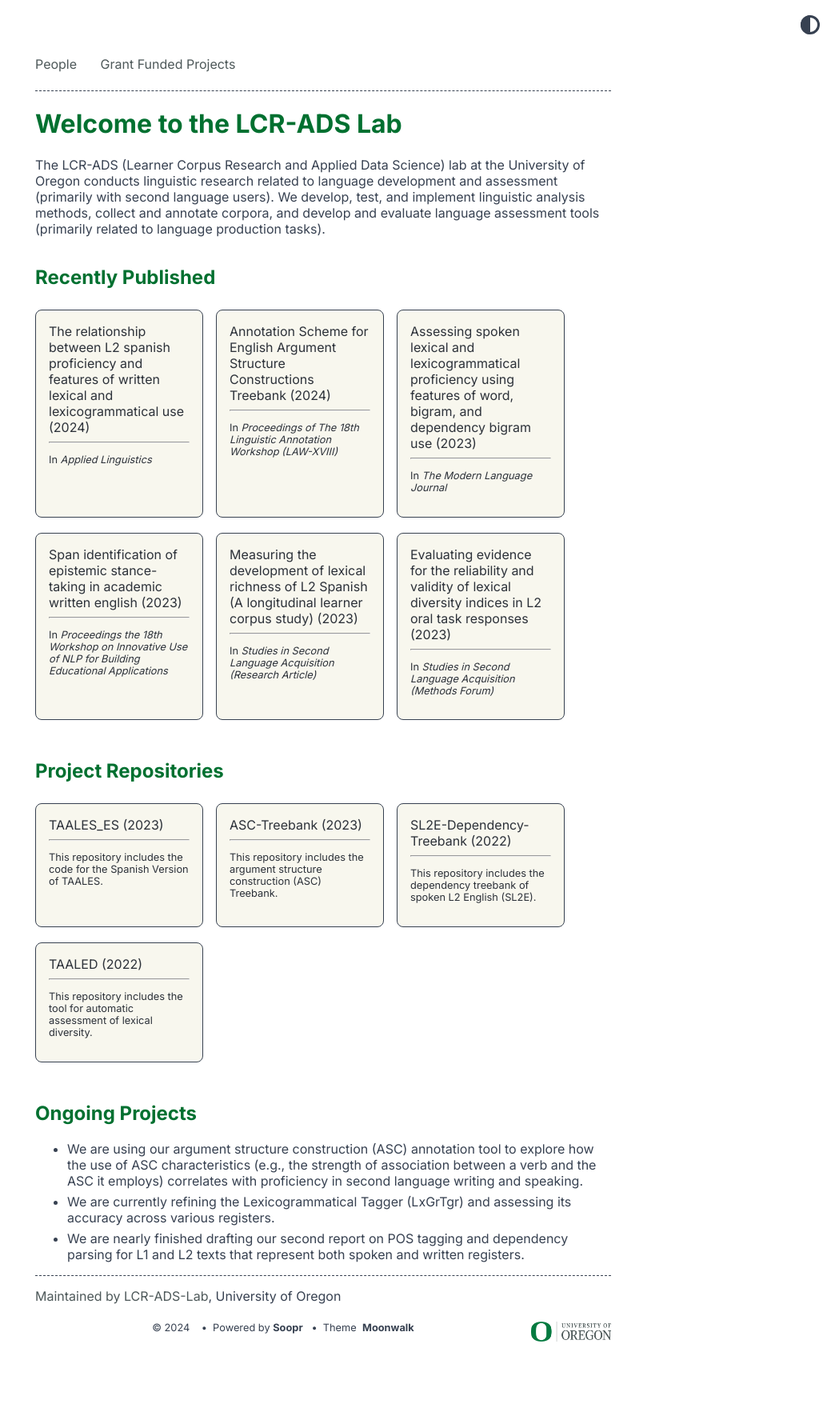
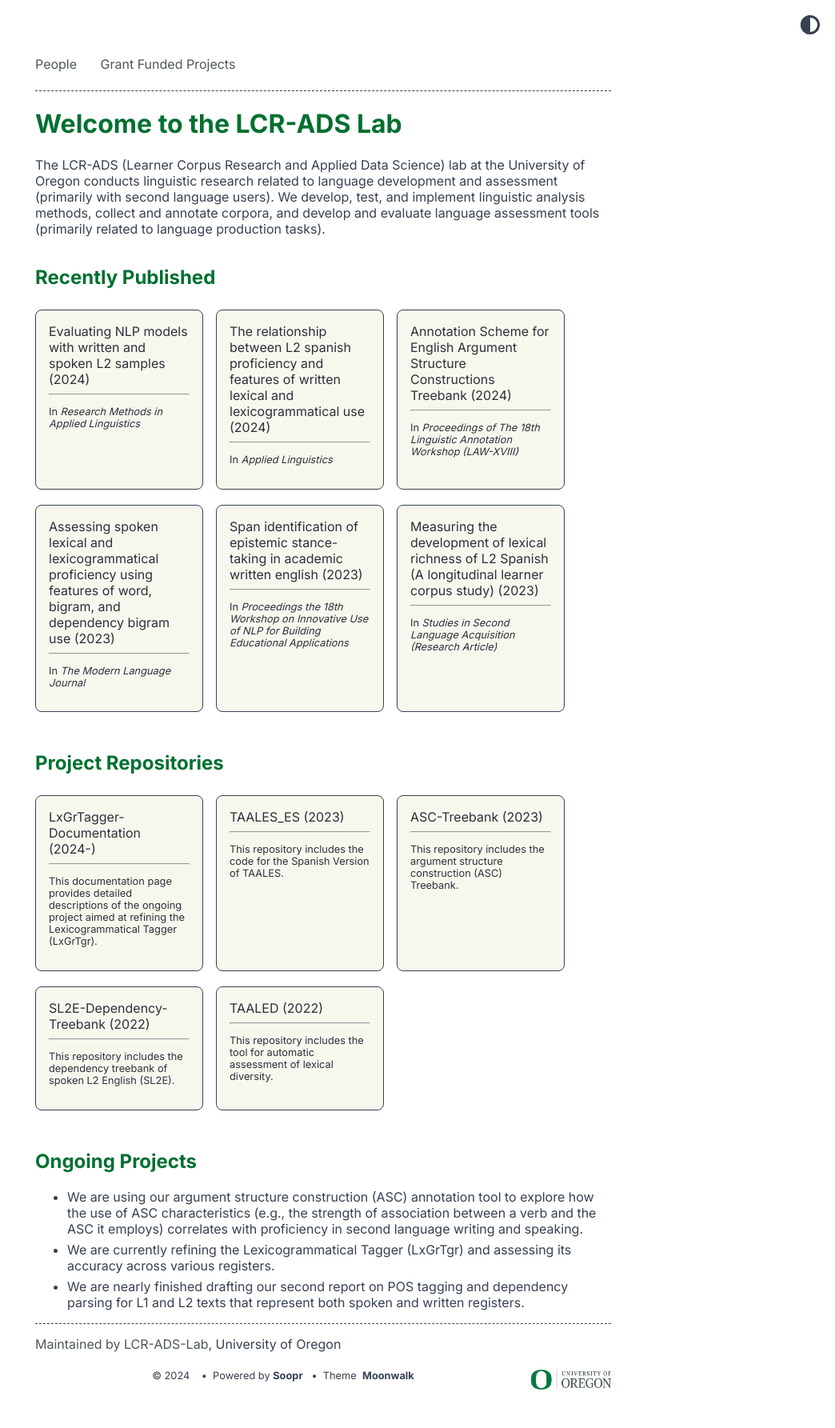
Before and after one commit to LCR-ADS-Lab/LCR-ADS-Home, a Jekyll site: the page built from docs/index.md, in a window 1280 px wide. Shown: the whole page at 80% size, without its empty margins (236-1280 px from the left). Built offline with Jekyll 4.4.1, drawn with Linux system fonts in a browser that asks for light colours; before the commit the page ends 1725 px from its top, so only the background shows below that.

Commit message:
Update home.yml

```diff
--- a/docs/_data/home.yml
+++ b/docs/_data/home.yml
@@ -6,6 +6,10 @@ navbar_entries:
     url: Grant Funded Projects
 
 project_entries:
+  - title: Evaluating NLP models with written and spoken L2 samples (2024)
+    url: https://www.sciencedirect.com/science/article/abs/pii/S2772766124000260
+    desc: In <i>Research Methods in Applied Linguistics</i>
+
   - title: The relationship between L2 spanish proficiency and features of written lexical and lexicogrammatical use (2024)
     url: https://academic.oup.com/applij/advance-article/doi/10.1093/applin/amae032/7660315
     desc: In <i>Applied Linguistics</i>
@@ -26,11 +30,12 @@ project_entries:
     url: https://doi.org/10.1017/S0272263123000384
     desc: In <i>Studies in Second Language Acquisition (Research Article)</i>
 
-  - title: Evaluating evidence for the reliability and validity of lexical diversity indices in L2 oral task responses (2023)
-    url: https://doi.org/10.1017/S0272263123000402
-    desc: In <i>Studies in Second Language Acquisition (Methods Forum)</i>
 
 old_project_entries:
+  - title: LxGrTagger-Documentation (2024-)
+    url: https://lcr-ads-lab.github.io/LxGrTagger-Documentation/
+    desc: This documentation page provides detailed descriptions of the ongoing project aimed at refining the Lexicogrammatical Tagger (LxGrTgr).
+
   - title: TAALES_ES (2023)
     url: https://github.com/LCR-ADS-Lab/TAALES_ES
     desc: This repository includes the code for the Spanish Version of TAALES.
```
